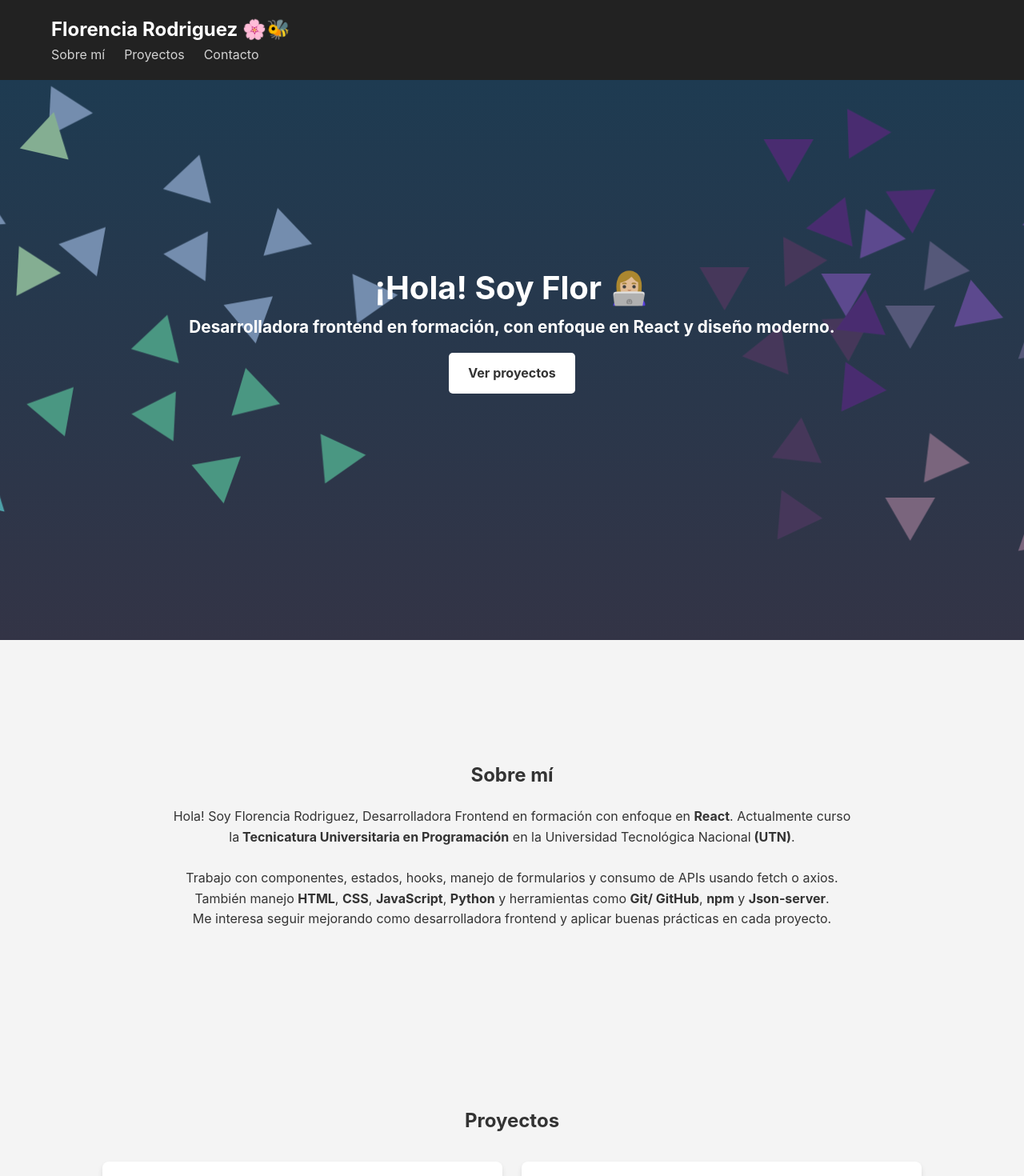
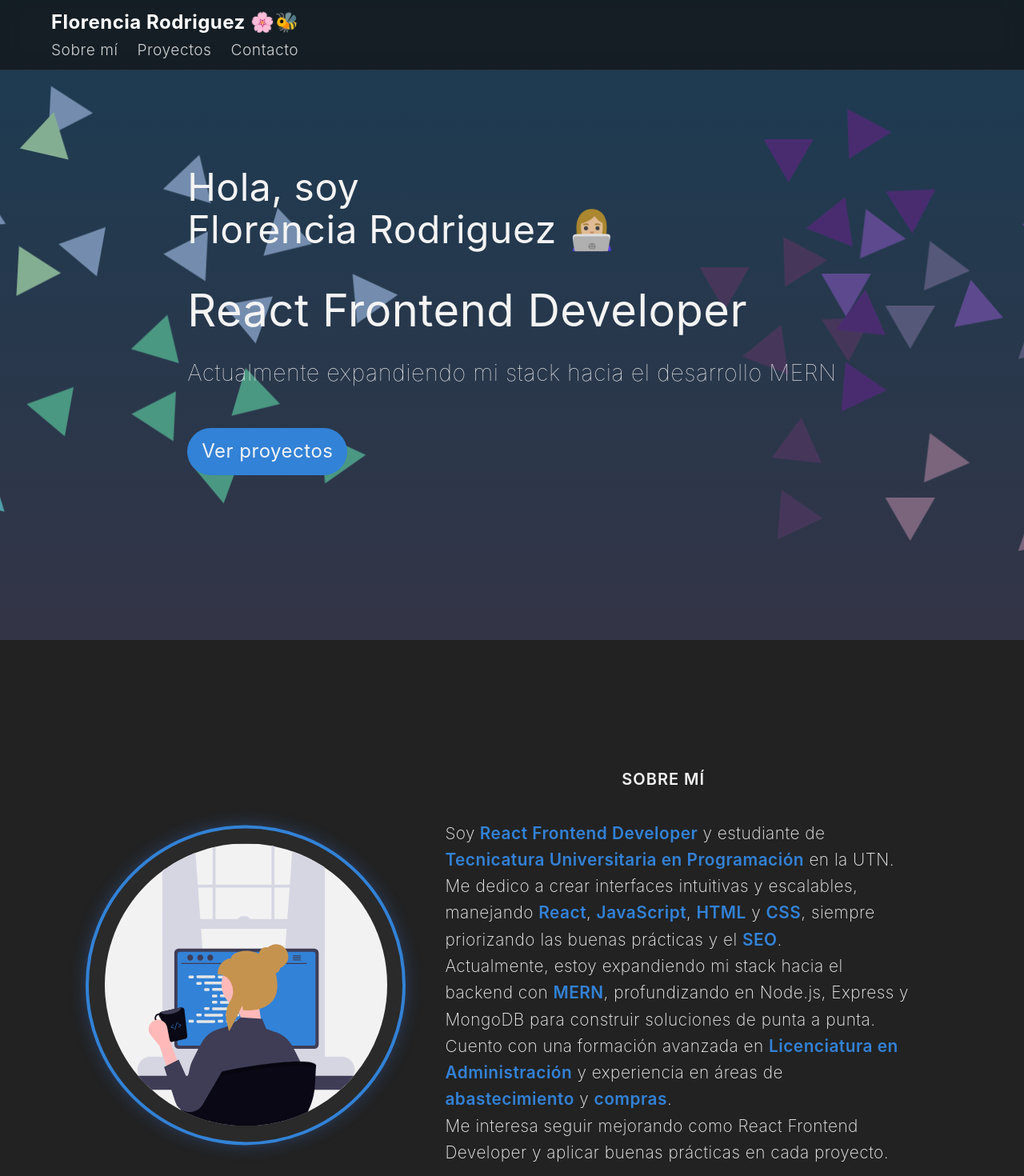
Before and after one commit to FlorR566/webPage, a React (Vite) app: page / in a window 1280 px wide. Shown: the top 1470 px of the page at 80% size. Built offline with nearby package versions, Linux system fonts and the light colour scheme.

Commit message:
feat: add motion animations to hero and about sections
- Installed motion/react library.
- Added stagger effect to hero text elements.
- Implemented floating animation for the about section illustration.

```diff
--- a/package.json
+++ b/package.json
@@ -10,6 +10,7 @@
     "preview": "vite preview"
   },
   "dependencies": {
+    "motion": "^12.30.0",
     "react": "^19.2.3",
     "react-dom": "^19.2.3",
     "react-icons": "^5.5.0"
--- a/src/components/About.jsx
+++ b/src/components/About.jsx
@@ -1,22 +1,32 @@
 import '../styles.css';
+/* eslint-disable no-unused-vars */
+import { motion } from 'motion/react';
 
 const ABOUT_TEXT = (
   <>
-    Hola! Soy Florencia Rodriguez, Desarrolladora Frontend en formación con
-    enfoque en <strong>React</strong>. Actualmente curso la
-    <strong> Tecnicatura Universitaria en Programación</strong> en la
-    Universidad Tecnológica Nacional
-    <strong> (UTN)</strong>.
+    Soy
+    <strong className="strong"> React Frontend Developer</strong> y estudiante
+    de{' '}
+    <strong className="strong">
+      Tecnicatura Universitaria en Programación
+    </strong>{' '}
+    en la UTN.
     <br />
-    <br />
-    Trabajo con componentes, estados, hooks, manejo de formularios y consumo de
-    APIs usando fetch o axios. También manejo <strong>HTML</strong>,{' '}
-    <strong>CSS</strong>, <strong>JavaScript</strong>, <strong>Python</strong> y
-    herramientas como <strong>Git/ GitHub</strong>, <strong>npm</strong> y{' '}
-    <strong>Json-server</strong>.
-    <br />
-    Me interesa seguir mejorando como desarrolladora frontend y aplicar buenas
-    prácticas en cada proyecto.
+    Me dedico a crear interfaces intuitivas y escalables, manejando{' '}
+    <strong className="strong">React</strong>,{' '}
+    <strong className="strong">JavaScript</strong>,{' '}
+    <strong className="strong">HTML</strong> y{' '}
+    <strong className="strong">CSS</strong>, siempre priorizando las buenas
+    prácticas y el <strong className="strong">SEO</strong>. <br /> Actualmente,
+    estoy expandiendo mi stack hacia el backend con{' '}
+    <strong className="strong">MERN</strong>, profundizando en Node.js, Express
+    y MongoDB para construir soluciones de punta a punta. <br />
+    Cuento con una formación avanzada en{' '}
+    <strong className="strong">Licenciatura en Administración</strong> y
+    experiencia en áreas de <strong className="strong">abastecimiento</strong> y{' '}
+    <strong className="strong">compras</strong>.
+    <br /> Me interesa seguir mejorando como React Frontend Developer y aplicar
+    buenas prácticas en cada proyecto.
   </>
 );
 
@@ -24,7 +34,28 @@ const About = () => {
   return (
     <section id="about" className="about">
       <h2>Sobre mí</h2>
-      <p>{ABOUT_TEXT}</p>
+
+      <motion.div
+        className="circle-frame"
+        animate={{
+          y: [10, -10, 10],
+        }}
+        transition={{
+          duration: 4,
+          repeat: Infinity,
+          ease: 'easeInOut',
+        }}
+      >
+        <img
+          className="about-illustration"
+          src="src/chicaDev.svg"
+          alt="Ilustración de una chica programadora"
+        />
+      </motion.div>
+
+      <div className="textBox-mobileView">
+        <p>{ABOUT_TEXT}</p>
+      </div>
     </section>
   );
 };
--- a/src/components/Hero.jsx
+++ b/src/components/Hero.jsx
@@ -1,20 +1,64 @@
 import '../styles.css';
 import './shapesBackground.css';
+/* eslint-disable no-unused-vars */
+import { motion } from 'motion/react';
 
 const Hero = () => {
+  const containerVariants = {
+    hidden: { opacity: 0 },
+    visible: {
+      opacity: 1,
+      transition: {
+        staggerChildren: 0.2,
+        delayChildren: 0.3,
+      },
+    },
+  };
+
+  const itemVariants = {
+    hidden: { opacity: 0, y: 20 },
+    visible: {
+      opacity: 1,
+      y: 0,
+      transition: { duration: 0.5, ease: 'easeOut' },
+    },
+  };
+
   return (
     <section id="hero" className="hero">
-      <div className="hero-content">
-        <h1>¡Hola! Soy Flor 👩🏼‍💻</h1>
+      <motion.div
+        className="hero-content"
+        variants={containerVariants}
+        initial="hidden"
+        animate="visible"
+      >
+        <motion.h1 variants={itemVariants}>
+          Hola, soy <br />
+          <span>Florencia Rodriguez 👩🏼‍💻 </span>
+        </motion.h1>
 
-        <h2>
-          Desarrolladora frontend en formación, con enfoque en React y diseño
-          moderno.
-        </h2>
-        <a href="#projects" className="btn">
-          Ver proyectos
-        </a>
-      </div>
+        <motion.h2 variants={itemVariants} className="job-title">
+          React Frontend Developer
+        </motion.h2>
+
+        <motion.h3 variants={itemVariants} className="stack-text">
+          Actualmente expandiendo mi stack hacia el desarrollo MERN
+        </motion.h3>
+
+        <motion.div variants={itemVariants}>
+          <motion.a
+            href="#projects"
+            className="btn"
+            whileHover={{
+              scale: 1.05,
+              boxShadow: '0px 0px 15px rgba(59, 130, 246, 0.5)',
+            }}
+            whileTap={{ scale: 0.95 }}
+          >
+            Ver proyectos
+          </motion.a>
+        </motion.div>
+      </motion.div>
     </section>
   );
 };
--- a/src/styles.css
+++ b/src/styles.css
@@ -12,30 +12,50 @@
   margin: 0;
   padding: 0;
   box-sizing: border-box;
-  font-family: -apple-system, BlinkMacSystemFont, segoe ui, Roboto, Oxygen,
-    Ubuntu, Cantarell, open sans, helvetica neue, sans-serif;
+  font-family:
+    -apple-system,
+    BlinkMacSystemFont,
+    segoe ui,
+    Roboto,
+    Oxygen,
+    Ubuntu,
+    Cantarell,
+    open sans,
+    helvetica neue,
+    sans-serif;
 }
 
 body {
-  background-color: var(--primary-color);
-  color: var(--secondary-color);
+  background-color: var(--bg-header);
+  color: var(--primary-color);
   line-height: 1.6;
+  letter-spacing: 0.5px;
+  overscroll-behavior: contain;
 }
 
 header {
-  background: var(--bg-header);
-  color: var(--bg-cards);
   padding: 1rem;
   position: fixed;
   z-index: 10;
   width: 100%;
+  height: 13dvh;
   top: 0;
-  left: 0;
   display: flex;
   justify-content: space-between;
   align-items: center;
   padding: 1rem 5%;
-  height: 100px;
+  background-color: rgba(18, 18, 18, 0.7);
+  backdrop-filter: blur(10px);
+  -webkit-backdrop-filter: blur(10px);
+  border-bottom: 1px solid rgba(255, 255, 255, 0.1);
+  color: var(--bg-cards);
+}
+
+:is(.projects, .contact, .about) h2 {
+  letter-spacing: 1px;
+  text-transform: uppercase;
+  font-weight: 600;
+  font-size: 20px;
 }
 
 .logo a {
@@ -54,17 +74,18 @@ header {
 .nav-links a {
   color: rgba(255, 255, 255, 0.8);
   text-decoration: none;
-  font-size: 1rem;
+  font-size: 1.2rem;
+  font-weight: 300;
 }
 
 .nav-links a:hover {
-  color: var(--bg-cards);
+  color: var(--bg-icons);
 }
 
 .about,
 .projects,
 .contact {
-  padding: 5rem 10%;
+  padding: 10% 5%;
   text-align: center;
 }
 
@@ -79,64 +100,111 @@ header {
 
 .hero-content {
   height: 100dvh;
-  margin-top: 60dvh;
+  margin-top: 40dvh;
   z-index: 5;
+  text-align: left;
+  color: var(--primary-color);
 }
 
 .hero-content h1 {
-  font-size: 2.5rem;
+  padding: 20px 20px 20px 20px;
+  font-size: 2rem;
+  font-weight: 400;
+  line-height: 1.1;
 }
 
-.hero-content h2 {
-  font-size: 1.3rem;
-  padding: 0px 20px 0px 20px;
+.hero-content p {
+  color: var(--bg-icons);
+}
+
+.job-title {
+  font-size: 1.8rem;
+  padding: 10px 20px 10px 20px;
+  font-weight: 400;
+}
+
+.stack-text {
+  font-size: 1.2rem;
+  padding: 0px 20px 30px 20px;
+  font-weight: 100;
 }
 
 .hero-content .btn {
   display: inline-block;
   margin-top: 1rem;
-  padding: 0.8rem 1.5rem;
-  background: var(--bg-cards);
-  color: var(--secondary-color);
+  margin-left: 20px;
+  padding: 0.5rem 1rem;
+  background-color: var(--bg-icons);
+  color: var(--primary-color);
   text-decoration: none;
-  font-weight: bold;
-  border-radius: 5px;
+  font-size: 1.15rem;
+  font-weight: 400;
+  border-radius: 50px;
   transition: 0.2s ease;
 }
 
 .hero-content .btn:hover {
-  background-color: var(--tertiary-color);
-  box-shadow: 0px 4px 6px rgba(5, 5, 5, 0.418);
-  color: var(--bg-cards);
+  background-color: var(--bg-icons);
+  box-shadow: 0 0 20px rgba(59, 130, 246, 0.3);
+  color: var(--primary-color);
   transform: scale(1.02);
   cursor: pointer;
+  border: solid 2px var(--primary-color);
 }
 
 #about {
-  padding-top: 150px;
+  padding-top: 15dvh;
   display: grid;
-  place-items: center;
+  min-height: 100dvh;
+}
+
+.textBox-mobileView {
+  border-radius: 8px;
+  box-shadow: 0 0 20px rgba(59, 130, 246, 0.3);
+  padding: 10px;
+  margin-top: 20px;
+}
+
+.about h2 {
+  margin-top: 20px;
 }
 
 .about p {
-  margin-top: 20px;
+  padding: 5px 10px 5px 10px;
+  font-size: 1.2rem;
+  text-align: left;
+  font-weight: 300;
+  line-height: 1.6;
+}
+
+.about-illustration {
+  display: none;
+}
+
+.strong {
+  color: var(--bg-icons);
+  font-weight: 600;
 }
 
 .projects {
-  padding-top: 140px;
+  padding-top: 15dvh;
+  min-height: 100dvh;
 }
 
 .project-grid {
   display: grid;
   grid-template-columns: repeat(auto-fit, minmax(315px, 1fr));
   gap: 1.5rem;
-  margin-top: 2rem;
+  margin-top: 5dvh;
 }
 
 .project-card {
   background: var(--bg-cards);
+  background-color: var(--secondary-color);
+  color: var(--primary-color);
   padding: 1.5rem;
   box-shadow: 0px 4px 6px rgba(0, 0, 0, 0.1);
+  box-shadow: 0 0 20px rgba(59, 130, 246, 0.3);
   border-radius: 8px;
 }
 
@@ -145,22 +213,29 @@ header {
   height: auto;
   object-fit: fill;
   overflow: hidden;
+  border-radius: 8px;
 }
 
 .project-btn {
-  width: 100%;
+  min-width: 60%;
   display: inline-block;
   padding: 0.75rem 1.2rem;
-  border-radius: 8px;
-  background: rgb(208, 205, 205);
+  border-radius: 50px;
+  background: #3282d7;
+  border: solid 2px #3282d7;
   text-decoration: none;
   color: var(--secondary-color);
+  color: var(--primary-color);
   transition: 0.2s ease;
+  font-weight: 600;
 }
+
 .project-btn:hover {
-  background-color: var(--tertiary-color);
-  box-shadow: 0px 4px 6px rgba(5, 5, 5, 0.154);
+  background-color: var(--bg-icons);
+  border: solid 2px var(--primary-color);
+  box-shadow: 0 0 20px rgba(59, 130, 246, 0.3);
   color: var(--bg-cards);
+  color: var(--primary-color);
   transform: scale(1.02);
   cursor: pointer;
 }
@@ -179,20 +254,24 @@ header {
   font-size: 35px;
   height: 1.3em;
   width: 1.3em;
-  color: var(--bg-icons);
-  transition: transform 0.3s ease, box-shadow 0.3s ease;
+  color: #ffffff7e;
+  transition: transform 0.3s ease;
 }
 
 .socialIcono:hover {
-  color: var(--tertiary-color);
+  color: var(--bg-icons);
   transform: scale(1.3);
 }
 
 .contact a {
-  color: var(--tertiary-color);
+  color: #ffffff7e;
   font-weight: bold;
   font-size: 20px;
   text-decoration: none;
+}
+
+.contact a:hover {
+  color: var(--bg-icons);
 }
 
 footer {
@@ -200,18 +279,109 @@ footer {
   color: var(--bg-cards);
   text-align: center;
   padding: 1rem;
-  margin-top: 2rem;
   font-size: 14px;
+}
+
+footer a {
+  text-decoration: none;
+  color: var(--primary-color);
+  font-size: 14px;
+  cursor: pointer;
 }
 
 /*  VERSIÓN DESKTOP  */
 @media (min-width: 769px) {
+  header {
+    height: 11dvh;
+  }
+
+  .about,
+  .projects,
+  .contact {
+    padding: 10% 10%;
+    text-align: center;
+  }
+
   .hero-content {
     height: 78dvh;
+    margin-top: 25dvh;
+  }
+
+  .hero-content h1 {
+    font-size: 3rem;
+  }
+
+  .job-title {
+    font-size: 3.5rem;
+  }
+
+  .stack-text {
+    font-size: 1.8rem;
+  }
+
+  .hero-content .btn {
+    padding: 0.5rem 1rem;
+    border: solid 2px var(--bg-icons);
+    color: var(--primary-color);
+    text-decoration: none;
+    font-size: 1.5rem;
+    font-weight: 400;
+    border-radius: 50px;
+    transition: 0.2s ease;
+    margin-left: 20px;
+  }
+
+  #about {
+    padding-top: 10%;
+    place-items: center;
+    display: grid;
+    grid-template-columns: 35% 1fr;
+    gap: 20px;
+  }
+
+  #about h2 {
+    grid-column: 2/3;
+    justify-self: center;
+    align-self: last baseline;
+  }
+
+  .textBox-mobileView {
+    border: none;
+    box-shadow: none;
+    margin-top: 0px;
   }
 
   .about p {
-    max-width: 850px;
+    font-size: 1.3rem;
+    font-weight: 200;
+    text-align: left;
+    padding: 0px 0px 0px 40px;
+  }
+
+  .about-illustration {
+    display: block;
+    width: 100%;
+    max-width: 400px;
+    height: auto;
+  }
+
+  .circle-frame {
+    width: 400px; /* Ajustá el tamaño a tu gusto */
+    height: 400px;
+    border-radius: 50%; /* Esto lo hace circular */
+    border: 4px solid #3282d7; /* El color azul de tus destacados */
+    overflow: hidden; /* Corta la imagen para que no se salga del círculo */
+    background-color: #2a2a2a; /* Un gris oscuro para que resalte la ventana */
+    display: flex;
+    justify-content: center;
+    align-items: center;
+    box-shadow: 0 0 20px rgba(59, 130, 246, 0.3); /* Un brillo azul suave */
+  }
+
+  .circle-frame img {
+    width: 90%;
+    height: auto;
+    object-fit: contain;
   }
 
   .project-grid {
@@ -229,4 +399,57 @@ footer {
   .project-card:hover {
     transform: scale(1.02);
   }
+
+  .project-btn {
+    min-width: 50%;
+    display: inline-block;
+    padding: 0.75rem 1.2rem;
+    border-radius: 50px;
+    background: #3282d7;
+    text-decoration: none;
+    color: var(--secondary-color);
+    color: var(--primary-color);
+    transition: 0.2s ease;
+    font-weight: 400;
+    border: solid 2px #3282d7;
+  }
+  .project-btn:hover {
+    background-color: var(--bg-icons);
+    box-shadow: 0 0 20px rgba(59, 130, 246, 0.3);
+    color: var(--bg-cards);
+    color: var(--primary-color);
+    transform: scale(1.02);
+    cursor: pointer;
+    border: solid 2px var(--primary-color);
+  }
+
+  #contact {
+    padding-top: 100px;
+    padding-bottom: 100px;
+    border-top: 1px solid rgba(255, 255, 255, 0.1);
+    border-bottom: 1px solid rgba(255, 255, 255, 0.1);
+    color: var(--bg-cards);
+  }
+
+  .iconsDiv {
+    width: 50%;
+    font-size: 16px;
+    display: flex;
+    gap: 50px;
+    margin: 35px auto 25px auto;
+    justify-content: center;
+  }
+
+  .socialIcono {
+    font-size: 35px;
+    height: 1.3em;
+    width: 1.3em;
+    color: #ffffff7e;
+    transition: transform 0.3s ease;
+  }
+
+  .socialIcono:hover {
+    color: var(--bg-icons);
+    transform: scale(1.3);
+  }
 }
```
Also changed, not shown: 1 other file (tests, documents, lock files or other folders).
